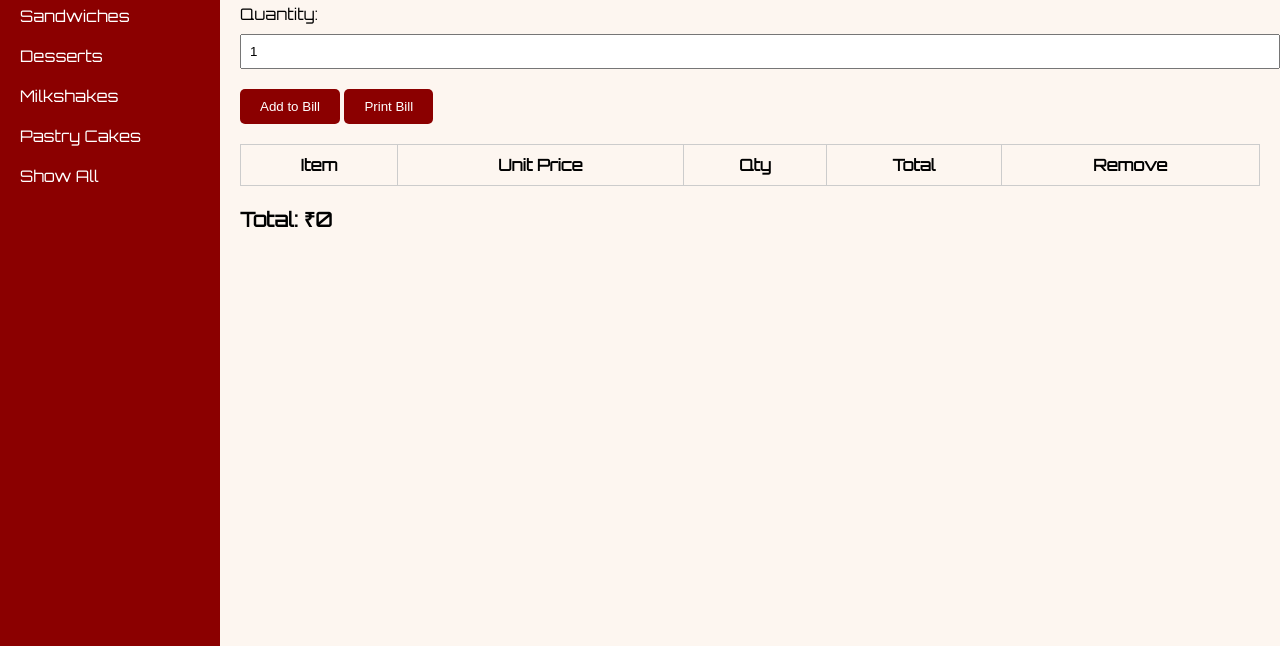
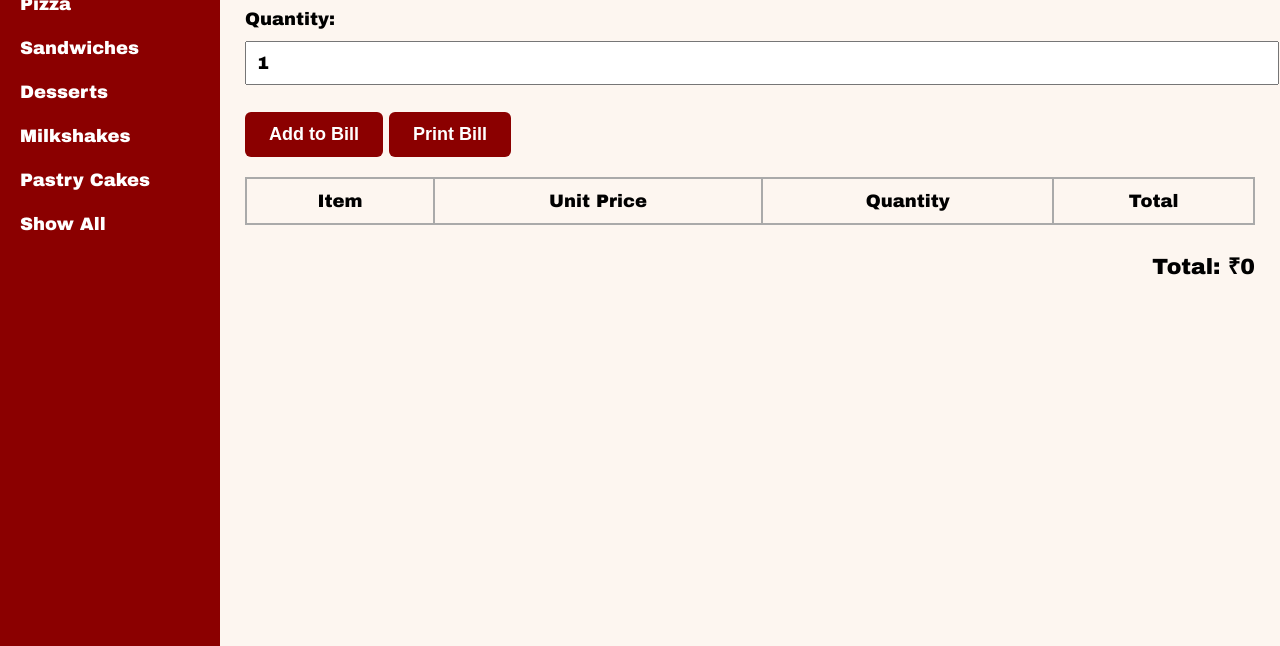
Before and after one commit to AriProject9787/inventory, a website: page brownie2/articles/billing/stack/billing.html in a window 1280 px wide. Shown: the part 174-820 px from the top of the page. Drawn offline with Linux system fonts and the light colour scheme.

Commit message:
update font

```diff
--- a/brownie2/articles/billing/stack/billing.html
+++ b/brownie2/articles/billing/stack/billing.html
@@ -4,13 +4,14 @@
   <meta charset="UTF-8">
   <meta name="viewport" content="width=device-width, initial-scale=1.0">
   <title>Cake Shop Billing Software</title>
-  <link href="https://fonts.googleapis.com/css2?family=Orbitron&display=swap" rel="stylesheet">
   <style>
     body {
       margin: 0;
-      font-family: 'Orbitron', sans-serif;
+      font-family: 'Arial Black', Arial, sans-serif;
       background: #fdf6f0;
       display: flex;
+      font-size: 18px;
+      font-weight: bold;
     }
     .sidebar {
       width: 220px;
@@ -28,7 +29,7 @@
       padding: 0;
     }
     .sidebar li {
-      padding: 10px 20px;
+      padding: 12px 20px;
       cursor: pointer;
     }
     .sidebar li:hover {
@@ -36,48 +37,57 @@
     }
     .container {
       flex: 1;
-      padding: 20px;
+      padding: 25px;
     }
     h1 {
       text-align: center;
       color: #8B0000;
+      font-size: 28px;
+      margin-bottom: 20px;
     }
     select, input[type="number"] {
       width: 100%;
-      padding: 8px;
-      margin: 10px 0;
+      padding: 10px;
+      margin: 12px 0;
+      font-size: 18px;
+      font-weight: bold;
+      font-family: 'Arial Black', Arial, sans-serif;
     }
     table {
       width: 100%;
       border-collapse: collapse;
       margin-top: 20px;
+      font-size: 18px;
     }
     table, th, td {
-      border: 1px solid #ccc;
+      border: 2px solid #aaa;
     }
     th, td {
-      padding: 10px;
+      padding: 12px;
       text-align: center;
+      font-weight: bold;
     }
     #totalAmount {
-      font-size: 20px;
-      margin-top: 20px;
+      font-size: 22px;
+      margin-top: 25px;
       font-weight: bold;
+      text-align: right;
     }
     button {
       background-color: #8B0000;
       color: white;
-      padding: 10px 20px;
+      padding: 12px 24px;
       border: none;
-      border-radius: 5px;
+      border-radius: 6px;
       cursor: pointer;
-      margin-top: 10px;
+      margin-top: 15px;
+      font-size: 18px;
+      font-weight: bold;
     }
     button:hover {
       background-color: #a30000;
     }
 
-    /* Print-specific formatting for 72mm x 210mm thermal printer */
     @media print {
       body {
         width: 72mm;
@@ -86,6 +96,8 @@
         font-family: 'Courier New', monospace;
         background: white;
         color: black;
+        font-size: 12pt;
+        font-weight: bold;
       }
       .sidebar, select, input, button {
         display: none !important;
@@ -160,9 +172,8 @@
         <tr>
           <th>Item</th>
           <th>Unit Price</th>
-          <th>Qty</th>
+          <th>Quantity</th>
           <th>Total</th>
-          <th>Remove</th>
         </tr>
       </thead>
       <tbody id="billTable"></tbody>
@@ -242,7 +253,6 @@
         <td>₹${itemPrice}</td>
         <td>${quantity}</td>
         <td>₹${total}</td>
-        <td><button onclick="removeItem(this, ${total})">Remove</button></td>
       `;
       document.getElementById("billTable").appendChild(row);
       updateTotal(total);
@@ -250,13 +260,6 @@
 
     function updateTotal(amount) {
       grandTotal += amount;
-      document.getElementById("totalAmount").textContent = `Total: ₹${grandTotal}`;
-    }
-
-    function removeItem(button, amount) {
-      const row = button.parentElement.parentElement;
-      row.remove();
-      grandTotal -= amount;
       document.getElementById("totalAmount").textContent = `Total: ₹${grandTotal}`;
     }
 
```
